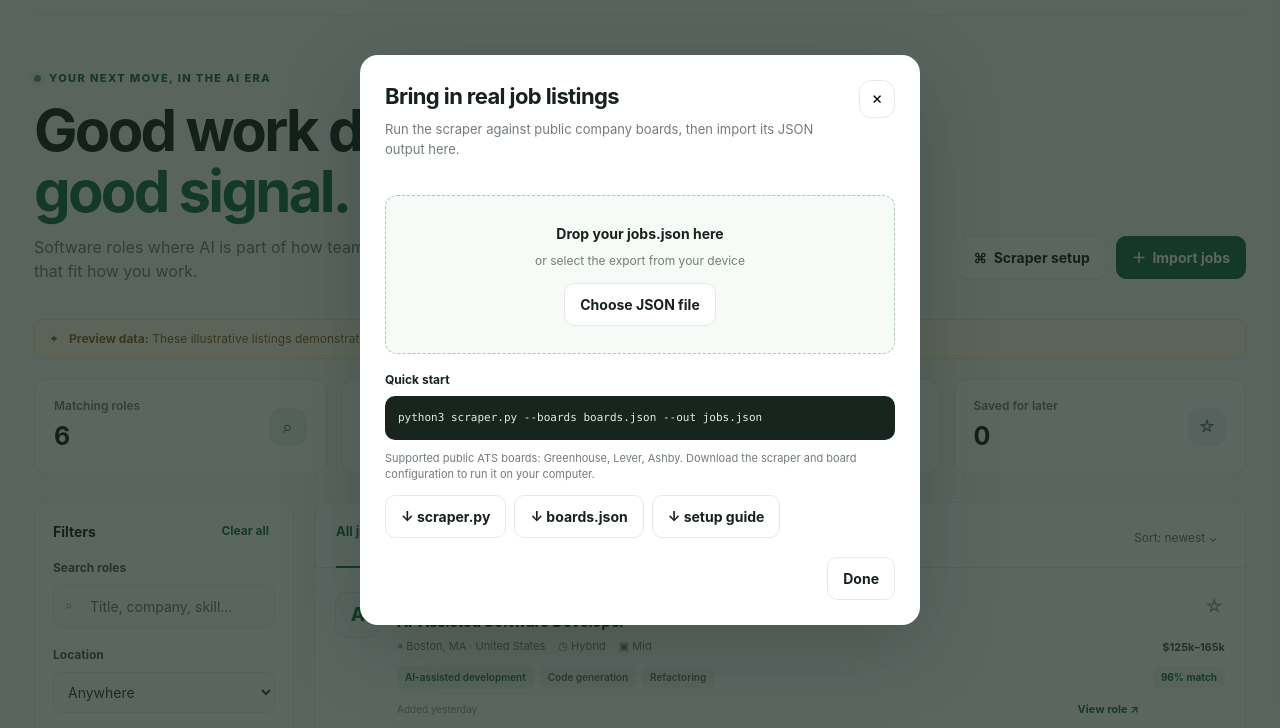
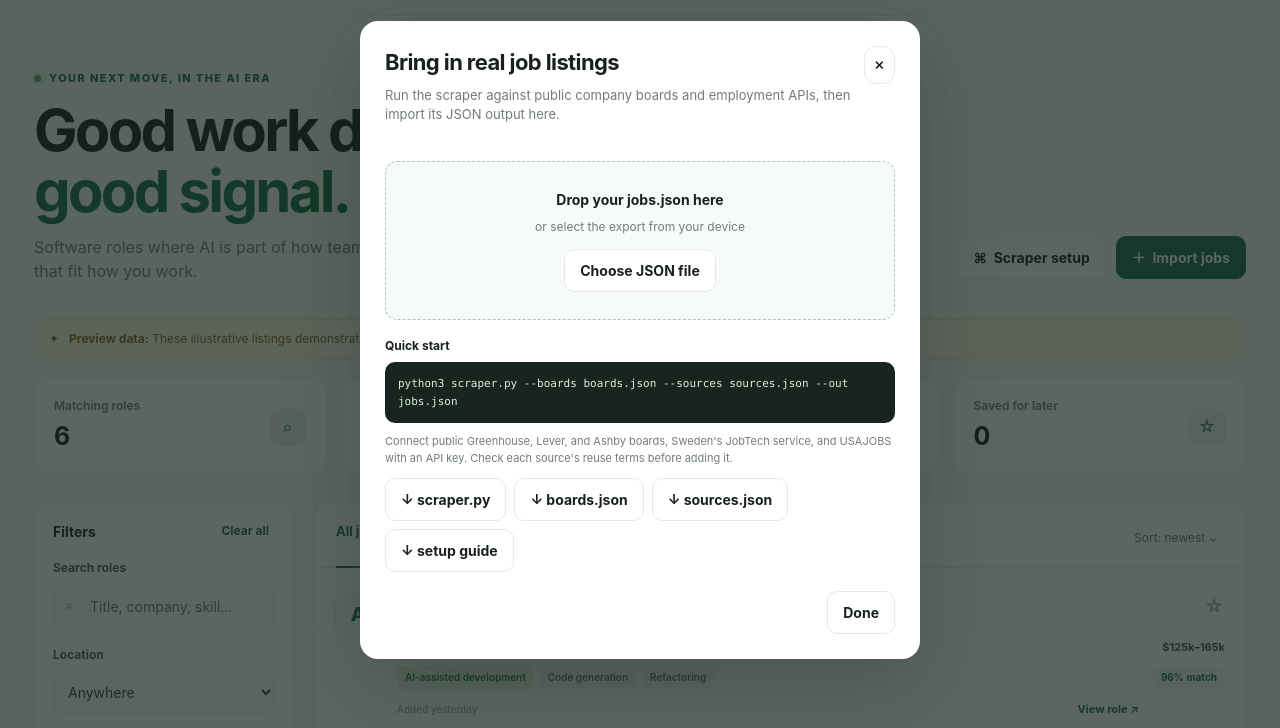
Before and after one commit to Zajfan/Signal, a plain HTML site: page index.html in a window 1280 px wide. Both pictures are taken after a click on the link "Scraper". Shown: the part 60-788 px from the top of the page. Drawn offline with Linux system fonts and the light colour scheme.

Commit message:
Update scraper setup for broader sources

```diff
--- a/index.html
+++ b/index.html
@@ -50,7 +50,7 @@
     </section>
     <footer style="display:flex;justify-content:space-between;color:#97a19a;font-size:11px;padding:0 0 24px"><span>Signal Jobs · Built for people who build with AI</span><span>Source links go directly to employers</span></footer>
   </div>
-  <div class="modal-backdrop" id="modal"><div class="modal" role="dialog" aria-modal="true" aria-labelledby="modal-title"><div style="display:flex;justify-content:space-between;gap:12px"><div><h2 id="modal-title">Bring in real job listings</h2><p>Run the scraper against public company boards, then import its JSON output here.</p></div><button class="icon-btn" id="close-modal" aria-label="Close">×</button></div><div class="drop" id="drop"><strong>Drop your jobs.json here</strong><span>or select the export from your device</span><br/><button class="btn" style="margin-top:13px" id="choose-file">Choose JSON file</button><input type="file" id="file" accept=".json,application/json" /></div><div style="font-size:12px;font-weight:700;margin:17px 0 7px">Quick start</div><div class="cmd">python3 scraper.py --boards boards.json --out jobs.json</div><p style="margin:10px 0 0;font-size:11px">Supported public ATS boards: Greenhouse, Lever, Ashby. Download the scraper and board configuration to run it on your computer.</p><div style="display:flex;gap:8px;flex-wrap:wrap;margin-top:12px"><a class="btn" href="scraper.py" download>↓ scraper.py</a><a class="btn" href="boards.json" download>↓ boards.json</a><a class="btn" href="README.md" download>↓ setup guide</a></div><div class="modal-actions"><button class="btn" id="dismiss">Done</button></div></div></div>
+  <div class="modal-backdrop" id="modal"><div class="modal" role="dialog" aria-modal="true" aria-labelledby="modal-title"><div style="display:flex;justify-content:space-between;gap:12px"><div><h2 id="modal-title">Bring in real job listings</h2><p>Run the scraper against public company boards and employment APIs, then import its JSON output here.</p></div><button class="icon-btn" id="close-modal" aria-label="Close">×</button></div><div class="drop" id="drop"><strong>Drop your jobs.json here</strong><span>or select the export from your device</span><br/><button class="btn" style="margin-top:13px" id="choose-file">Choose JSON file</button><input type="file" id="file" accept=".json,application/json" /></div><div style="font-size:12px;font-weight:700;margin:17px 0 7px">Quick start</div><div class="cmd">python3 scraper.py --boards boards.json --sources sources.json --out jobs.json</div><p style="margin:10px 0 0;font-size:11px">Connect public Greenhouse, Lever, and Ashby boards, Sweden's JobTech service, and USAJOBS with an API key. Check each source's reuse terms before adding it.</p><div style="display:flex;gap:8px;flex-wrap:wrap;margin-top:12px"><a class="btn" href="scraper.py" download>↓ scraper.py</a><a class="btn" href="boards.json" download>↓ boards.json</a><a class="btn" href="sources.json" download>↓ sources.json</a><a class="btn" href="README.md" download>↓ setup guide</a></div><div class="modal-actions"><button class="btn" id="dismiss">Done</button></div></div></div>
   <div class="toast" id="toast"></div>
   <script>
     const demoJobs=[
```
